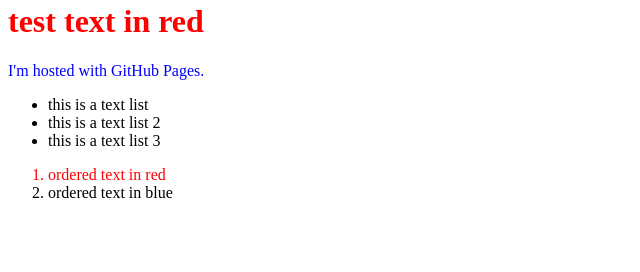
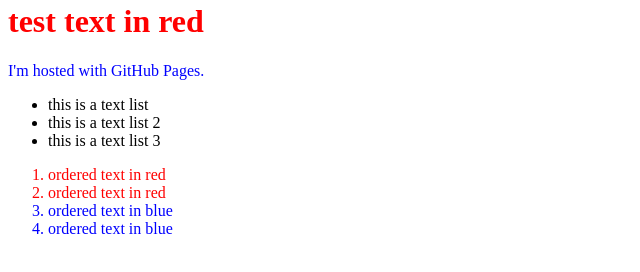
Before and after one commit to troyrich2/troyrich2.github.io, a plain HTML site: page index.html in a window 1280 px wide. Shown: the part 330-602 px from the top of the page, without its empty margins (0-640 px from the left). Drawn offline with Linux system fonts and the light colour scheme.

Commit message:
Update index.html

```diff
--- a/index.html
+++ b/index.html
@@ -21,9 +21,9 @@
               </ul>
               <ol>
                      <li class="red-text">ordered text in red</li>
-                     <li class="red-text>ordered text in red</li>
-                     <li class="blue-text>ordered text in blue</li>
-                     <li class="blue-text>ordered text in blue</li>
+                     <li class="red-text">ordered text in red</li>
+                     <li class="blue-text">ordered text in blue</li>
+                     <li class="blue-text">ordered text in blue</li>
               </ol>
        </div>
 </body>
```
